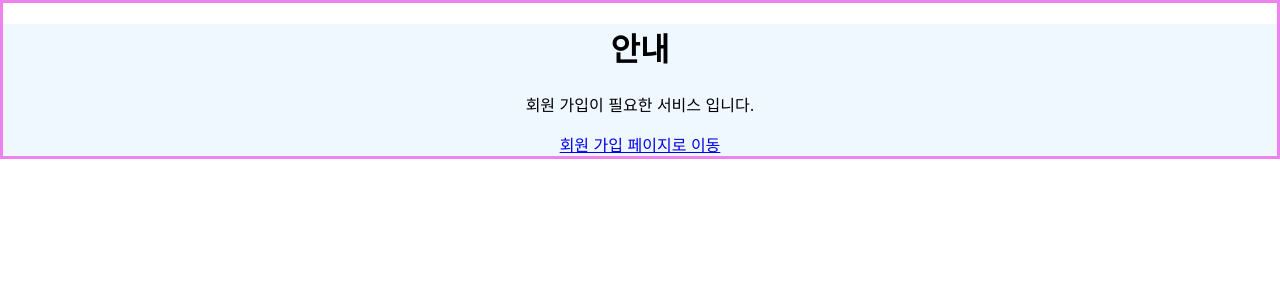
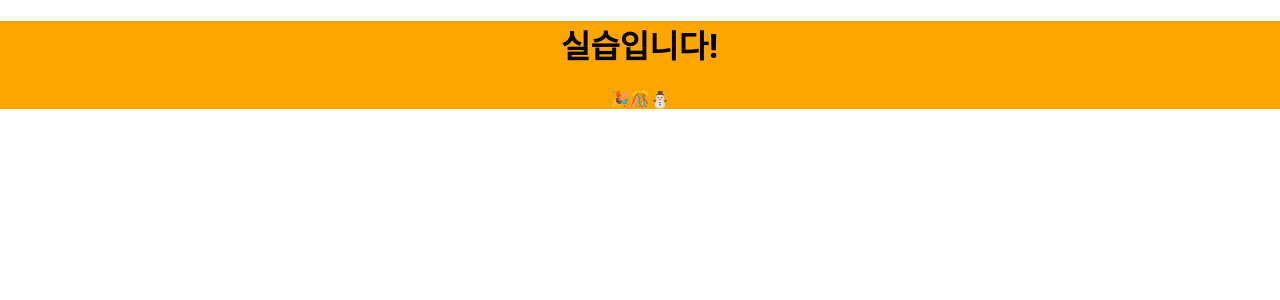
Before and after one commit to gimziae/my-app, a React (Create React App) app: page / in a window 1280 px wide. Shown: the top 300 px of the page. Built offline with nearby package versions, Linux system fonts and the light colour scheme.

Commit message:
props 실습

```diff
--- a/src/App.js
+++ b/src/App.js
@@ -4,13 +4,12 @@ import Dialog from "./components/Dialog";
 import FancyBoarder from "./components/FancyBoarder";
 import SignUpDialog from "./components/SignUpDialog";
 import WelcomeDialog from "./components/WelcomeDialog";
+import Comparing from "./components/Comparing";
 
 function App() {
 	return (
 		<div className="App">
-			<FancyBoarder color="violet">
-				<SignUpDialog />
-			</FancyBoarder>
+			<Dialog title="실습입니다!" message="🎉🎊⛄️"></Dialog>
 		</div>
 	);
 }
--- a/src/components/Dialog.jsx
+++ b/src/components/Dialog.jsx
@@ -4,10 +4,19 @@ export default function Dialog(props) {
 	return (
 		// 기본이 되는 컴포넌트를 만들어두고
 		// === js 의 함수 재활용과 비슷하다고 생각하면 된다!
-		<div style={{ backgroundColor: props.color }}>
+		// {typeof props.color === undefined ? <div style={{ backgroundColor: "orange" }}>}
+		<div
+			style={
+				typeof props.color === "undefined"
+					? { backgroundColor: "orange" }
+					: { backgroundColor: props.color }
+			}>
+			{typeof props.color !== "undefined"
+				? null
+				: alert("색상값이 들어오지 않았어요!!")}
+			{console.log(props.color)}
 			<h1>{props.title}</h1>
 			<p>{props.message}</p>
-			{props.children}
 		</div>
 	);
 }
```
